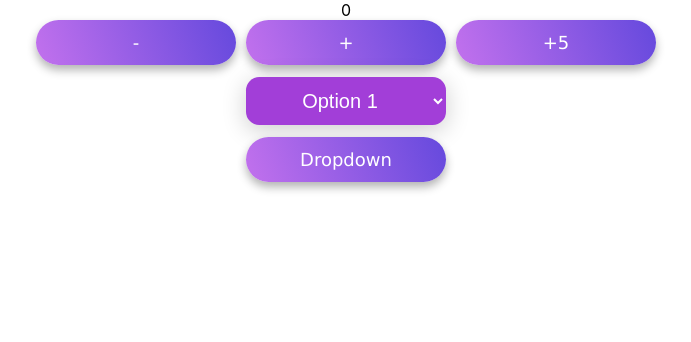
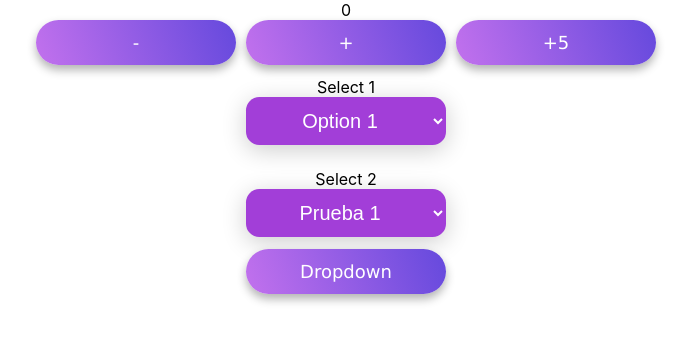
Before and after one commit to Ricardocanul7/dictionary-api-client, a React (Create React App) app: page / in a window 1280 px wide. Shown: the top 342 px of the page, without its empty margins (294-985 px from the left). Built offline with nearby package versions, Linux system fonts and the light colour scheme.

Commit message:
add function select

```diff
--- a/src/App.jsx
+++ b/src/App.jsx
@@ -1,11 +1,41 @@
 import './App.css';
 import Button from './components/Button';
-import List from './components/List';
+import Select from './components/Select';
 import { useState } from 'react';
 import Dropdown from './components/Dropdown';
 
 function App() {
   const [counter, setCounter] = useState(0);
+
+  const options = [
+    {
+      value: "1",
+      label: "Option 1",
+    },
+    {
+      value: "2",
+      label: "Option 2",
+    },
+    {
+      value: "3",
+      label: "Option 3",
+    },
+    {
+      value: "4",
+      label: "Option  4",
+    },
+  ];
+
+  const options2 = [
+    {
+      value: "1",
+      label: "Prueba 1",
+    },
+    {
+      value: "2",
+      label: "Prueba 2",
+    },
+  ]
 
   const handleSum = () => {
     setCounter(counter + 1);
@@ -18,9 +48,19 @@ function App() {
   const handleSumByNumber = (number) => {
     setCounter(counter + number);
   }
-  const handleOptionSelect = () =>{
 
+  const handleOnSelected = (value) => {
+    console.log("Select 1 " + value);
   }
+
+  const handleOnseleted2 = (value) => {
+    console.log("Select 2 " + value);
+  }
+
+  const handleDropdown = (value) => {
+    console.log(value);
+  }
+
   return (
     <div className="App">
       { counter }
@@ -31,8 +71,10 @@ function App() {
         <Button text="+5" setClick={() => handleSumByNumber(5)} />
       </div>
       <div>
-        <List></List>
-        <Dropdown></Dropdown>
+        <Select items={options} name="Select 1" onSelected={handleOnSelected} />
+        <Select items={options2} name="Select 2" onSelected={handleOnseleted2} />
+
+        <Dropdown items={options2} name="Dropdown 2" onSelected={handleDropdown}/>
       </div>
 
     </div>
--- a/src/components/Dropdown.jsx
+++ b/src/components/Dropdown.jsx
@@ -1,11 +1,11 @@
 import React from 'react'
 import './styles/Dropdown.css'
-const Dropdown = () => {
+const Dropdown = ({ items, name, onSelected }) => {
     return (
         <>
-            <div class="dropdowncls">
-                <button class="dropbtn">Dropdown</button>
-                    <div class="dropdown-content">
+            <div className="dropdowncls">
+                <button className="dropbtn">Dropdown</button>
+                    <div className="dropdown-content">
                         <a href="#">Link 1</a>
                         <a href="#">Link 2</a>
                         <a href="#">Link 3</a>
--- a/src/components/List.jsx
+++ /dev/null
@@ -1,20 +0,0 @@
-import React from 'react';
-import './styles/List.css';
-const List = () => {
-    return (
-        <>
-            <div className="box">
-            <select>
-                <option>Option 1</option>
-                <option>Option 2</option>
-                <option>Option 3</option>
-                <option>Option 4</option>
-                <option>Option 5</option>
-            </select>
-            </div>
-        </>
-
-    )
-}
-
-export default List
--- /dev/null
+++ b/src/components/Select.jsx
@@ -0,0 +1,25 @@
+import React from 'react';
+import { useState } from 'react';
+import './styles/Select.css';
+
+const Select = ({ items, name, onSelected}) => {
+  const [selected, setSelected] = useState("1");
+
+  const handleOnChange = (e) => {
+    onSelected(e.target.value);
+  }
+
+  return (
+    <div className="box">
+      <label>{ name }</label>
+      <select value={selected} onChange={handleOnChange}>
+        {items.map((option) => {
+          return <option key={option.value} value={option.value}>{option.label}</option>
+        })
+        }
+      </select>
+    </div>
+  )
+}
+
+export default Select
--- a/src/components/styles/List.css
+++ b/src/components/styles/Select.css
@@ -1,6 +1,10 @@
 .box {
    padding: 12px;
-   min-width: 200px;
+   display: flex;
+   flex-direction: column;
+   align-items: center;
+   width: fit-content;
+   margin: auto;
 }
 
 .box select {
```
